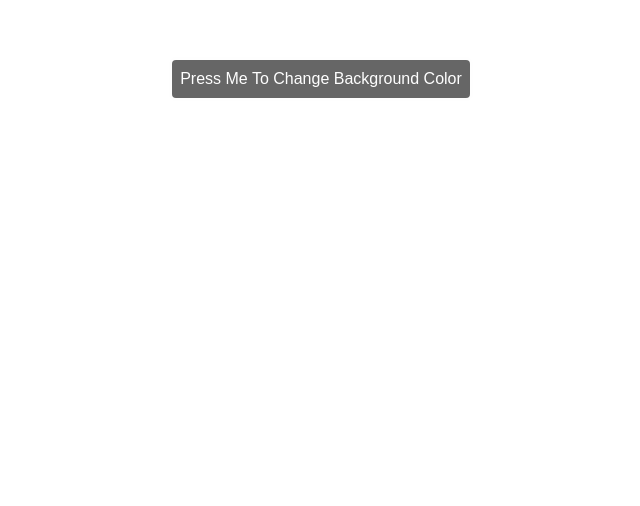
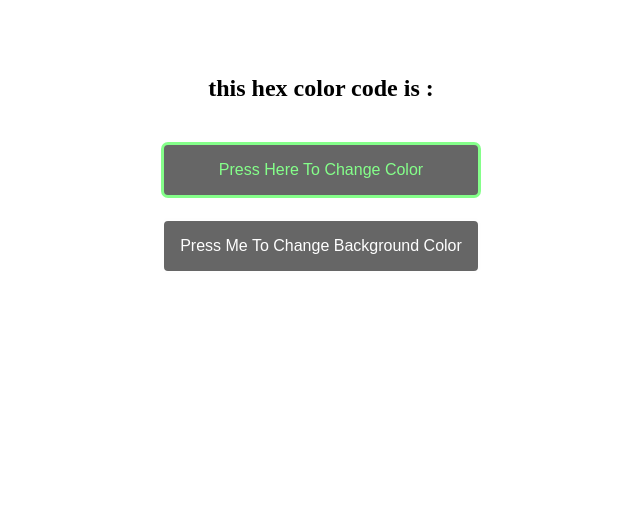
Before and after one commit to haluskua/Basic-Javascript-Projects, a plain HTML site: page index.html in a window 1280 px wide. Shown: the part 129-635 px from the top of the page, without its empty margins (319-959 px from the left). Drawn offline with Linux system fonts and the light colour scheme.

Commit message:
new button with click event that change background and update Hex code

```diff
--- a/index.html
+++ b/index.html
@@ -8,10 +8,19 @@
     <title>Document</title>
   </head>
   <body>
-    <button type="button" class="colorBtn">
-      Press Me to change background color
-    </button>
+    <div class="container">
+      <h2 class="hexColor">
+        this hex color code is : <span class="hex"></span>
+      </h2>
+      <div class="button-container">
+        <button type="button" class="hexBtn">Press here to change color</button>
+        <button type="button" class="colorBtn">
+          Press Me to change background color
+        </button>
+      </div>
+    </div>
 
     <script src="script.js"></script>
+    <script src="script2.js"></script>
   </body>
 </html>
--- a/main.css
+++ b/main.css
@@ -1,12 +1,14 @@
 body {
-  min-height: 50vh;
+  min-height: 100vh;
   display: flex;
   justify-content: center;
   align-items: center;
 }
-
+.container {
+  min-height: 56vh;
+}
 .colorBtn {
-  padding: 0.65rem 0.5rem;
+  padding: 1rem;
   border: 3px solid #fefefe;
   border-radius: 7px;
   color: #fefefe;
@@ -20,3 +22,31 @@ body {
 .colorBtn:hover {
   background: rgba(0, 0, 0, 1);
 }
+.button-container {
+  display: flex;
+  flex-direction: column;
+  height: 50%;
+}
+.container {
+  text-align: center;
+}
+.heX {
+  font-size: 3rem;
+}
+
+.hexBtn {
+  color: #85ff8a;
+  border: 3px solid #85ff8a;
+  border-radius: 7px;
+  background: rgba(0, 0, 0, 0.6);
+  font-size: 1rem;
+  padding: 1rem;
+  cursor: pointer;
+  outline: none;
+  text-transform: capitalize;
+  margin: 20px 0;
+}
+
+.hexBtn:hover {
+  background: rgba(0, 0, 0, 0);
+}
--- /dev/null
+++ b/script2.js
@@ -0,0 +1,18 @@
+const hexNumbers = [0, 1, 2, 3, 4, 5, 6, 7, 8, 9, "A", "B", "C", "D", "E", "F"];
+const hexBtn = document.querySelector(".hexBtn");
+const bodyBcg2 = document.querySelector("body");
+const hex = document.querySelector(".hex");
+
+hexBtn.addEventListener("click", getHex);
+
+function getHex() {
+  let hexCol = "#";
+  for (let i = 0; i < 6; i++) {
+    let random = Math.floor(Math.random() * hexNumbers.length);
+    // console.log(random);
+    hexCol += hexNumbers[random];
+    // console.log(hexCol);
+  }
+  bodyBcg2.style.backgroundColor = hexCol;
+  hex.innerHTML = hexCol;
+}
```
